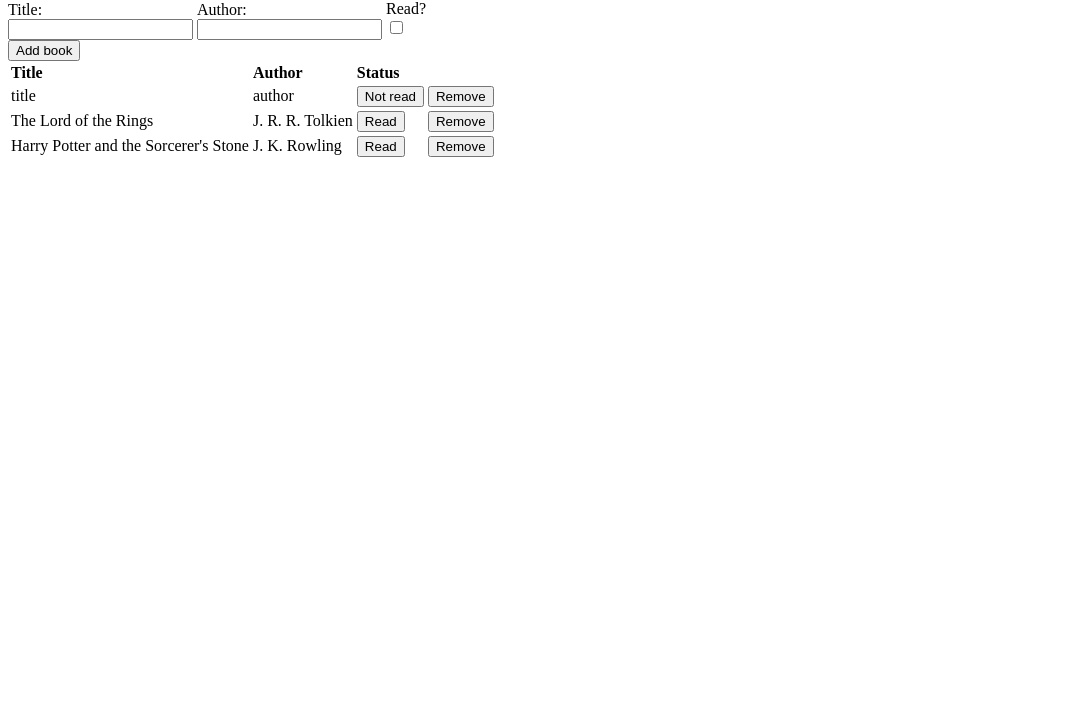
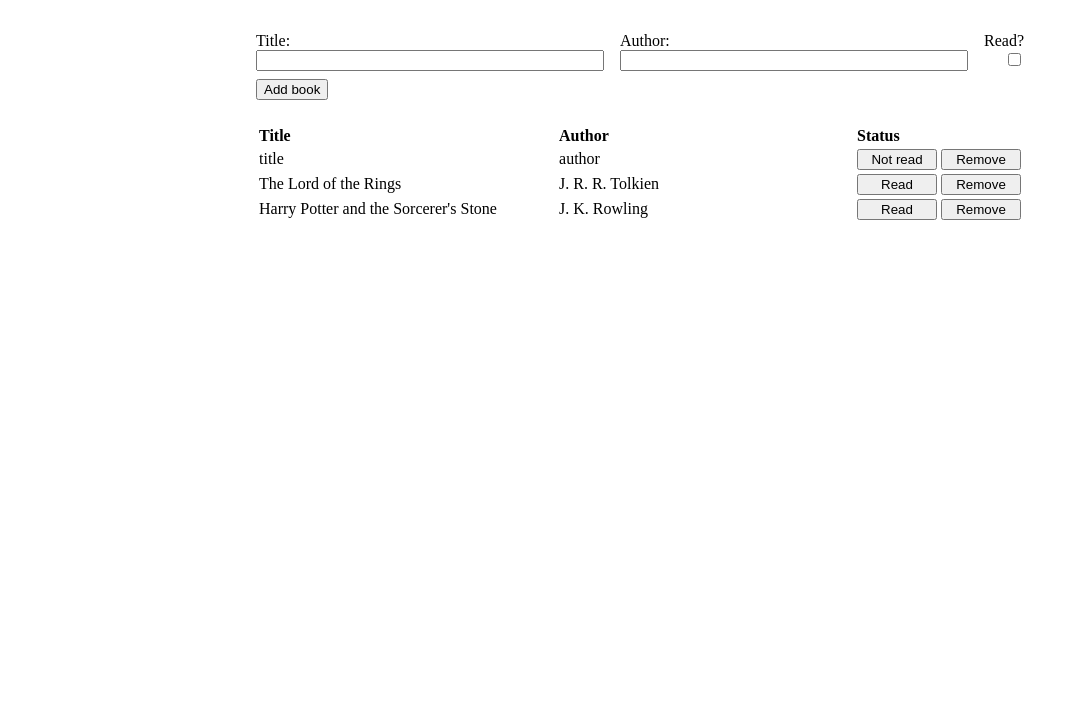
Before and after one commit to molnar-david/odin-library, a plain HTML site: page index.html in a window 1280 px wide. Shown: the part 80-800 px from the top of the page, without its empty margins (0-1079 px from the left). Drawn offline with Linux system fonts and the light colour scheme.

Commit message:
Add basic styling

```diff
--- a/index.html
+++ b/index.html
@@ -9,19 +9,22 @@
     <script src="script.js" defer></script>
 </head>
 <body>
+    <div id="site-container">
         <h1>My library</h1>
         <form action="#" method="post" id="add-book-form">
-        <div>
+            <div class="form-flex">
+                <div class="stretch">
                     <label for="title">Title:</label>
-            <input type="text" id="title" name="title">
+                    <input type="text" id="title" name="title" required>
                 </div>
-        <div>
+                <div class="stretch">
                     <label for="author">Author:</label>
-            <input type="text" id="author" name="author">
+                    <input type="text" id="author" name="author" required>
                 </div>
-        <div>
+                <div class="right">
                     <label for="is-read">Read?</label>
                     <input type="checkbox" id="is-read" name="is-read">
+                </div>
             </div>
             <input type="submit" value="Add book" id="add-book-btn">
         </form>
@@ -31,8 +34,10 @@
                     <th scope="col">Title</th>
                     <th scope="col">Author</th>
                     <th scope="col">Status</th>
+                    <th></th>
                 </tr>
             </thead>
         </table>
+    </div>
 </body>
 </html>
--- a/script.js
+++ b/script.js
@@ -14,7 +14,9 @@ document.getElementById("add-book-form").addEventListener("submit", (event) => {
     if (myLibrary.some((element) => element.title === newBook.title && element.author === newBook.author)) {
         alert("Book already added!");
     } else {
-        addBookToLibrary(newBook);
+        if (newBook.title && newBook.author) {
+            addBookToLibrary(newBook);
+        }
     }
 });
 
--- a/styles.css
+++ b/styles.css
@@ -1,15 +1,69 @@
-#library {
-    text-align: left;
+#site-container {
+    display: grid;
+    grid-auto-flow: row;
+    justify-content: center;
+    align-content: center;
+    grid-auto-columns: 60vw;
+    gap: 24px;
+}
+
+h1 {
+    text-align: center;
+}
+
+.form-flex {
+    display: flex;
+    gap: 24px;
+    margin-bottom: 8px;
+}
+
+.stretch {
+    flex: 1;
+}
+
+.right {
+    text-align: right;
+}
+
+input[type="text"] {
+    width: 100%;
+}
+
+input[type="checkbox"] {
+    padding-right: 0;
+}
+
+form div {
+    display: inline-block;
 }
 
 form label {
     display: block;
 }
 
-form div {
-    display: inline-block;
-}
-
 input[type="submit"] {
     display: block;
 }
+
+#library {
+    text-align: left;
+}
+
+.is-read-btn,
+.remove-btn {
+    width: 80px;
+}
+
+th:nth-child(-n+2),
+td:nth-child(-n+2) {
+    width: 50%;
+}
+
+th:nth-child(n+3),
+td:nth-child(n+3) {
+    min-width: 80px;
+}
+
+td:last-child {
+    text-align: right;
+}
```
Lines whose indentation alone changed are shown as unchanged.
